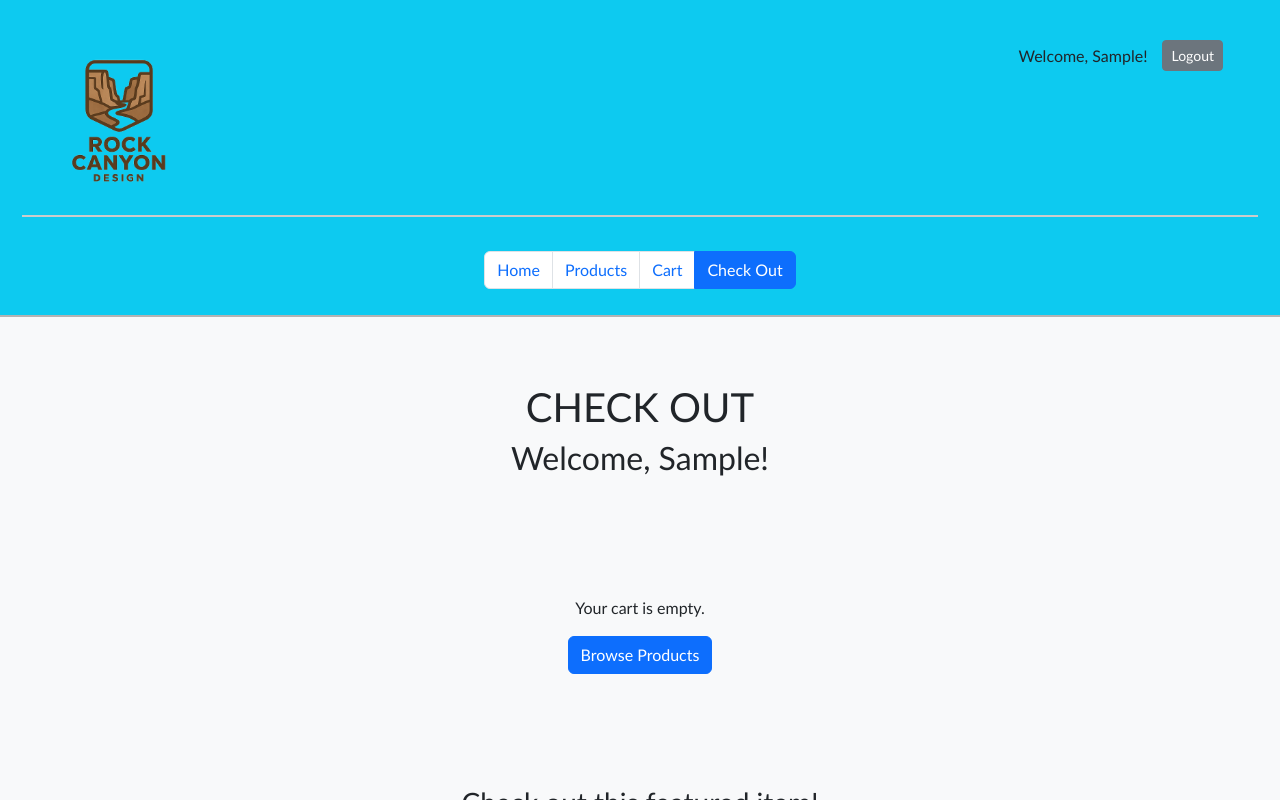
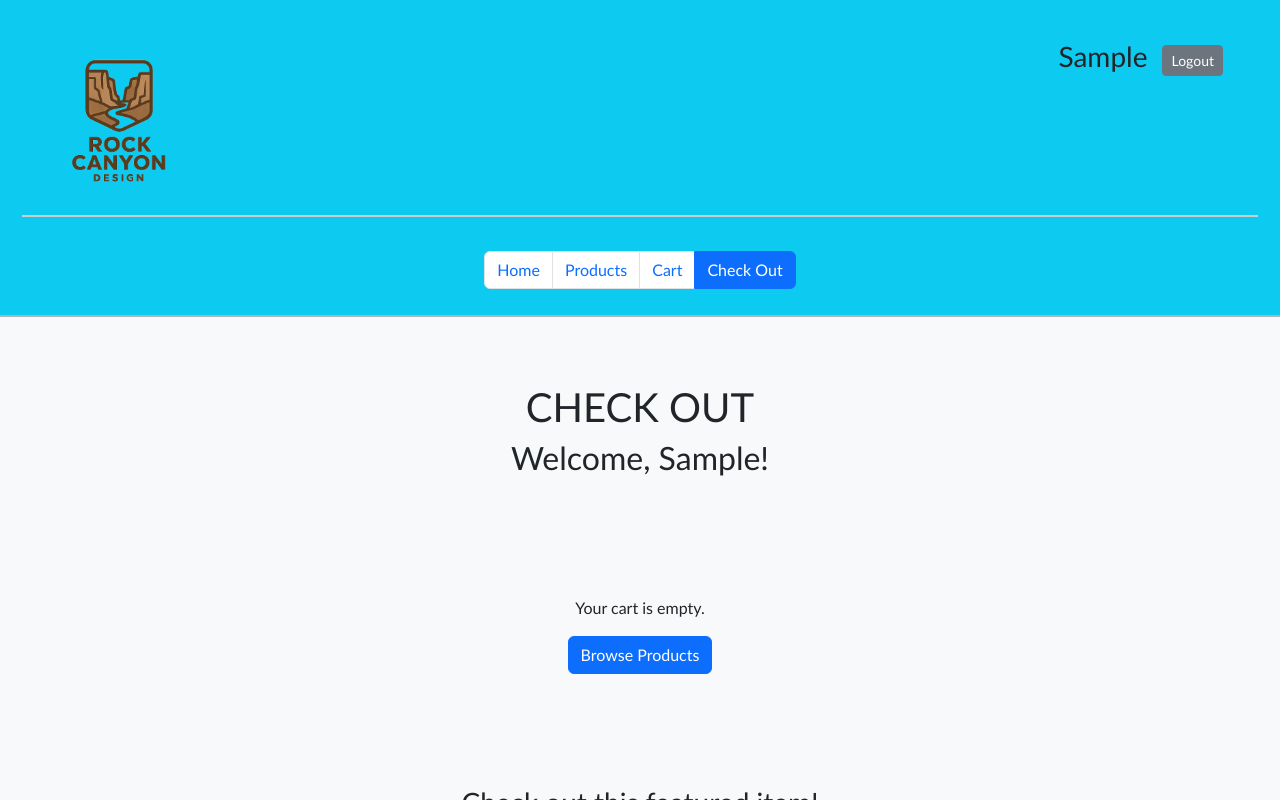
Before and after one commit to Cartermidd/startup, a React (Vite) app: page /checkout in a window 1280 px wide. Both pictures are taken after typing "Sample", "Sample123" into the empty fields and a click on the button "Login". Shown: the top 800 px of the page. Built offline with nearby package versions, Linux system fonts and the light colour scheme.

Commit message:
create account and login placeholder functionality

```diff
--- a/src/checkout/checkout.jsx
+++ b/src/checkout/checkout.jsx
@@ -20,7 +20,9 @@ export function Checkout({ cartItems = [], onToggleCart = () => {}, userName = '
     // pick a featured random item when the cart is empty
     const randomItem = items.length === 0 ? getRandomItem() : null;
 
-
+    if (userName === '') {
+        userName = 'Guest';
+    }
 
     return (
         <main className='container-fluid bg-light text-center'>
--- a/src/login/login.jsx
+++ b/src/login/login.jsx
@@ -7,7 +7,7 @@ export function Login({ userName, authState, onAuthChange}) {
       <div className="login-box">
         {authState === AuthState.Authenticated ? (
           <div className="user-info">
-            <span>Welcome, {userName}!</span>
+            <span><h3>{userName}</h3></span>
             <button
               className="btn btn-secondary btn-sm"
               onClick={() => onAuthChange('', AuthState.Unauthenticated)}
@@ -46,7 +46,7 @@ export function Login({ userName, authState, onAuthChange}) {
                 />
               </div>
               <button type="submit" className="btn btn-primary btn-sm">Login</button>
-              <button type="button" className="btn btn-secondary btn-sm">Create</button>
+              <button type="submit" className="btn btn-secondary btn-sm">Create</button>
             </form>
           </div>
         )}
```
